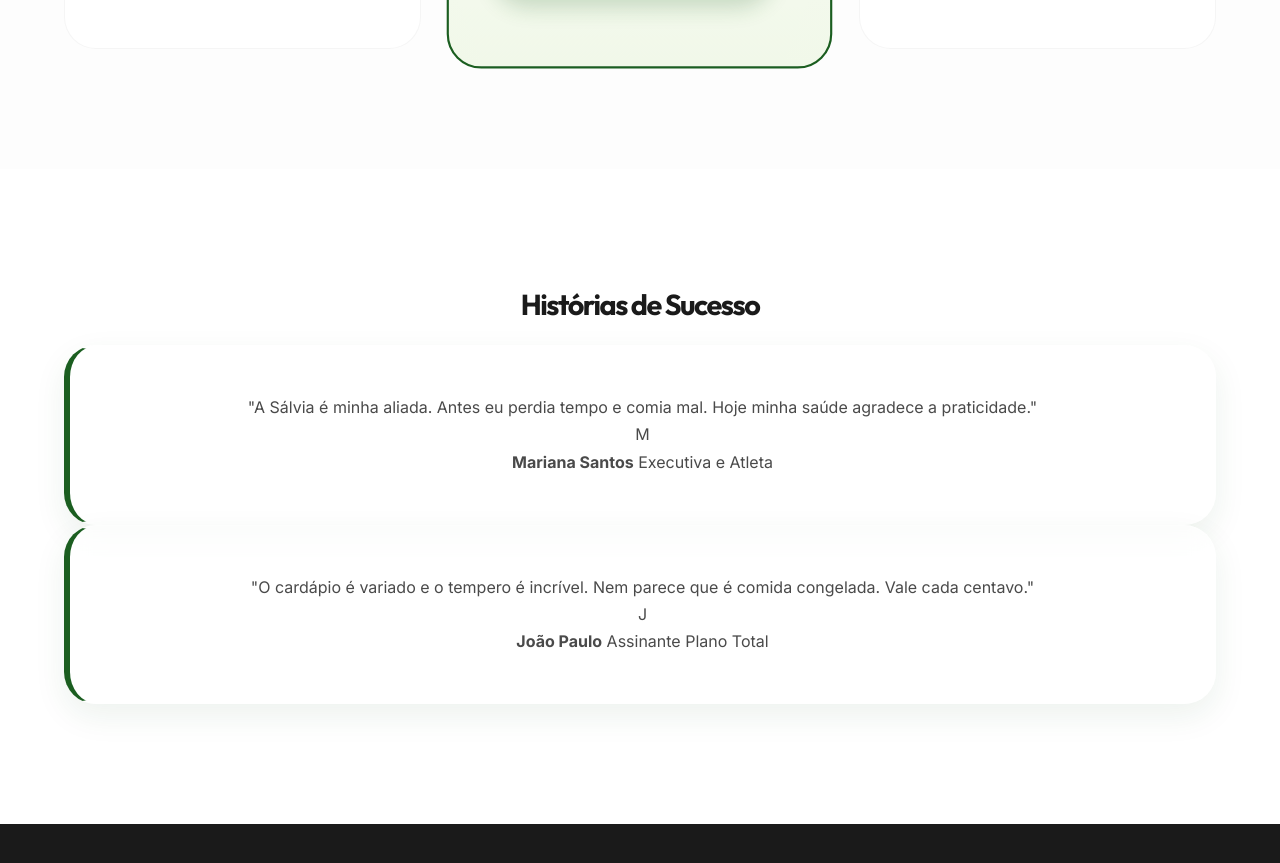
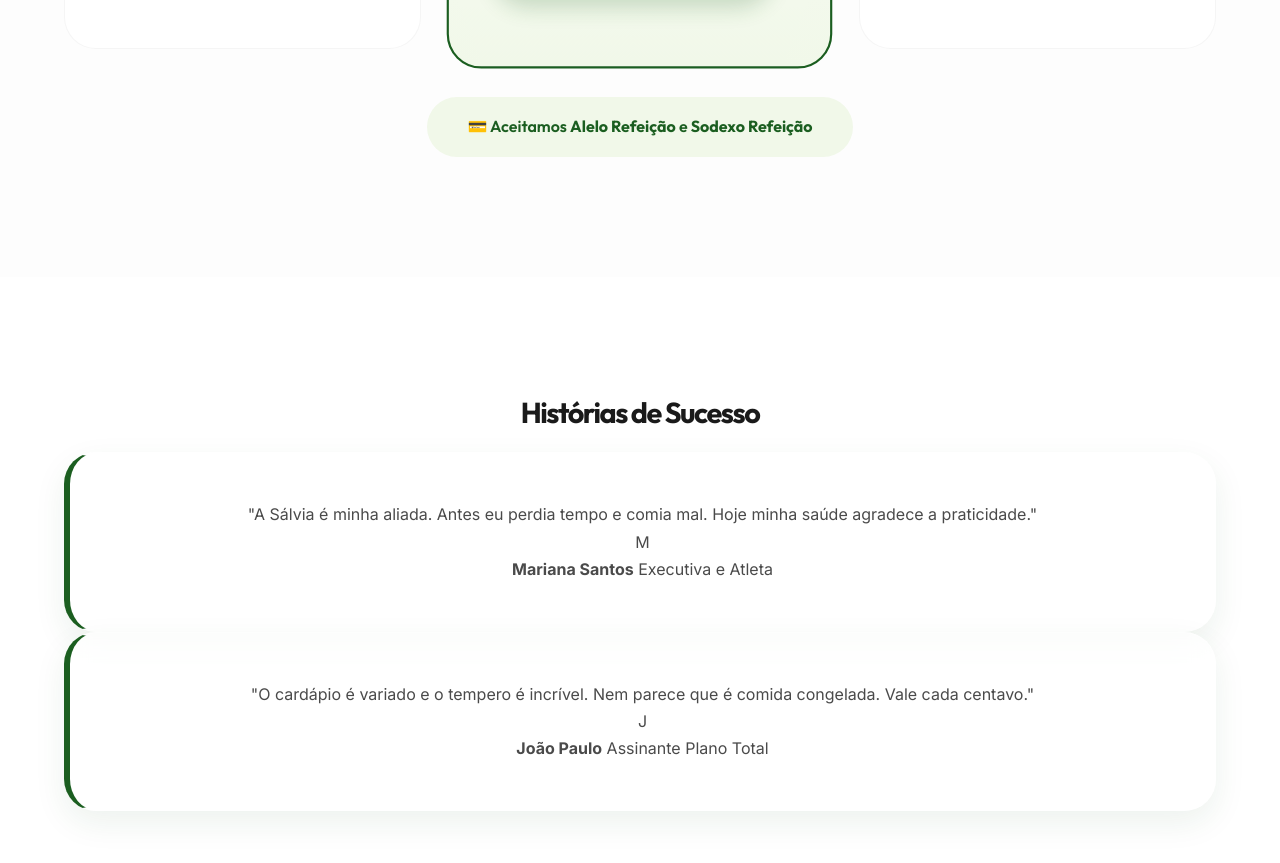
Before and after one commit to JBMCOINS/SALVIA, a plain HTML site: page index.html in a window 1280 px wide. Shown: the part 5942-6805 px from the top of the page. Drawn offline with nearby package versions, Linux system fonts and the light colour scheme.

Commit message:
feat: faixa de vale-refeicao (Alelo/Sodexo) na secao de planos

```diff
--- a/index.html
+++ b/index.html
@@ -238,6 +238,10 @@
                     <a href="pedido.html?kit=20" class="btn btn-secondary btn-full">Garantir o melhor preço</a>
                 </div>
             </div>
+
+            <div class="pagamento-info">
+                💳 Aceitamos <strong>Alelo Refeição</strong> e <strong>Sodexo Refeição</strong>
+            </div>
         </div>
     </section>
 
--- a/style.css
+++ b/style.css
@@ -540,6 +540,18 @@ h1, h2, h3, h4, h5, h6 {
   margin-top: 0.25rem;
 }
 
+.pagamento-info {
+  width: fit-content;
+  margin: 3rem auto 0;
+  padding: 1rem 2.5rem;
+  background: var(--secondary-light);
+  border-radius: 50px;
+  font-family: 'Outfit', sans-serif;
+  font-weight: 600;
+  color: var(--primary);
+  text-align: center;
+}
+
 /* Depoimentos */
 .depoimento-card {
   padding: 3rem;
```
